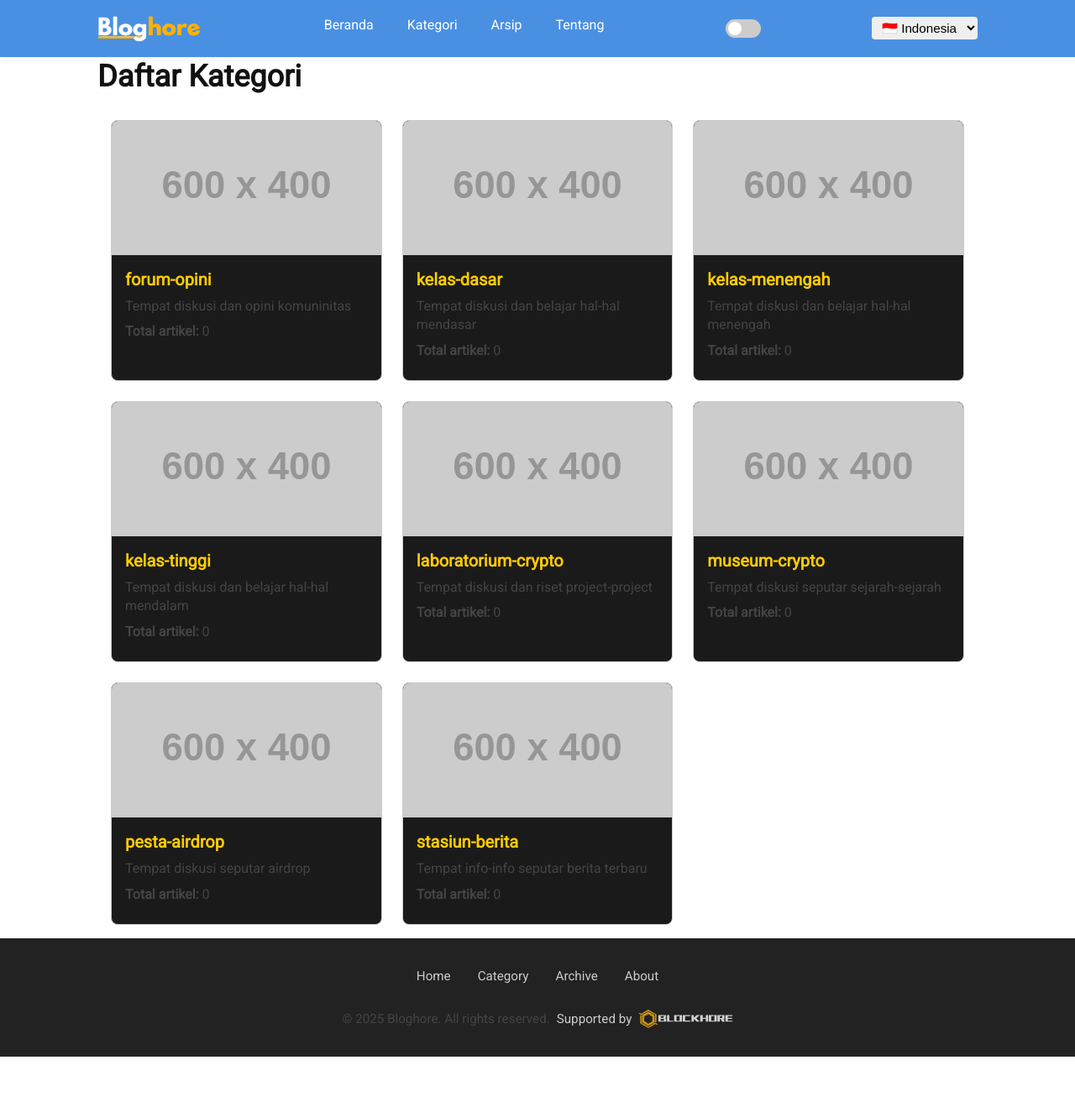
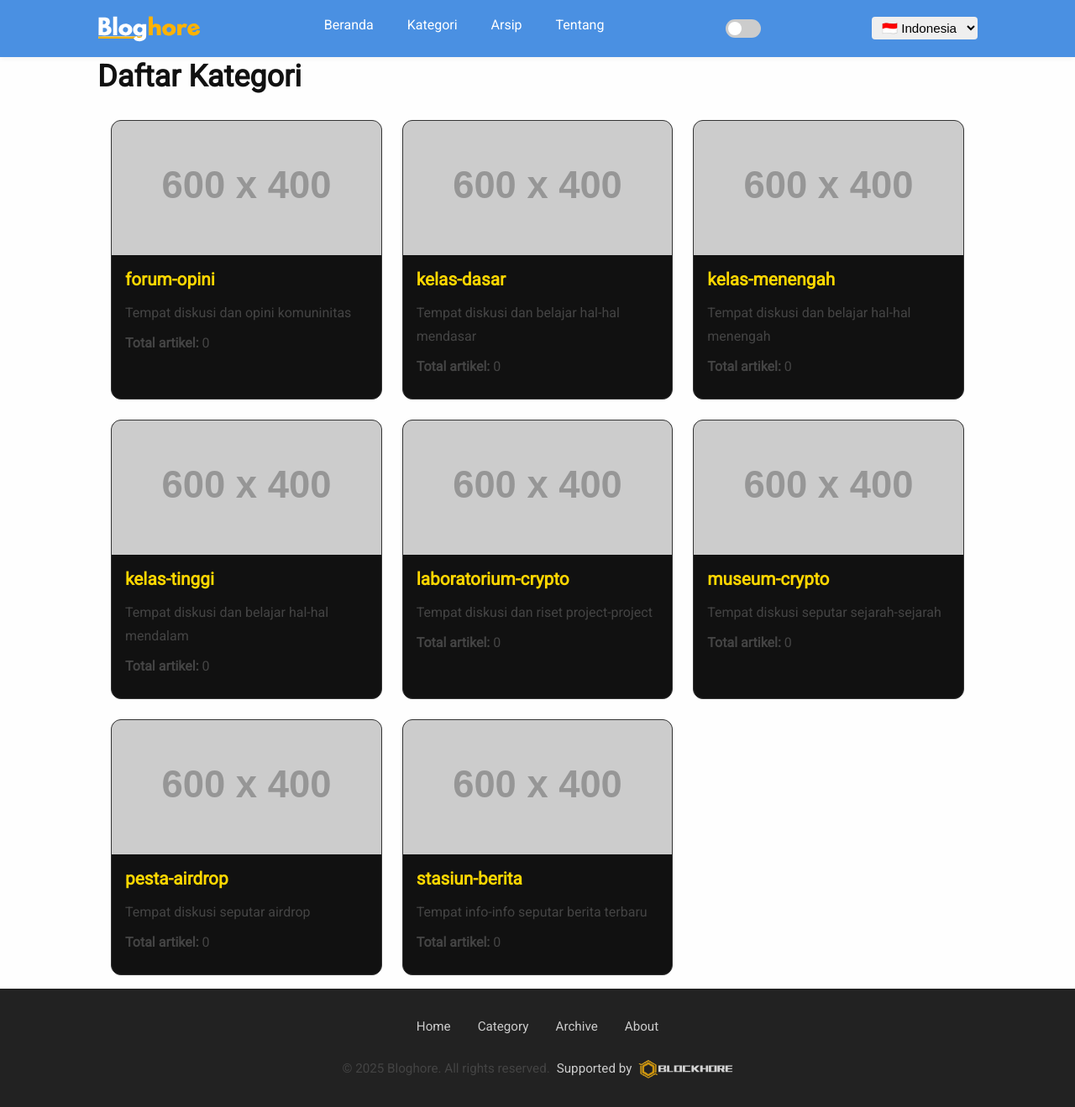
Before and after one commit to Blockhore/bloghore.github.io, a Jekyll site: the page built from _categories/forum-opini.md, in a window 1280 px wide and 1319 px high. Shown: the whole window at 84% size. Built offline with Jekyll 4.4.1, drawn with Linux system fonts in a browser that asks for light colours.

Commit message:
Update _category.scss

```diff
--- a/_sass/_category.scss
+++ b/_sass/_category.scss
@@ -6,44 +6,37 @@
 }
 
 .category-card {
-  border: 1px solid #ccc;
-  border-radius: 8px;
+  display: block;
+  border: 1px solid #333;
+  border-radius: 12px;
   overflow: hidden;
-  background-color: #1a1a1a; // contoh dark bg
+  background-color: #111;
   color: #eee;
+  text-decoration: none; // penting, biar nggak underline semua
+  transition: transform 0.3s ease, box-shadow 0.3s ease;
+
+  &:hover {
+    transform: translateY(-4px);
+    box-shadow: 0 4px 16px rgba(0, 0, 0, 0.5);
+  }
 
   img {
     width: 100%;
     height: 160px;
     object-fit: cover;
-    transition: transform 0.3s ease;
-  }
-
-  &:hover img {
-    transform: scale(1.05);
   }
 
   div {
     padding: 1rem;
 
     h2 {
-      margin: 0 0 0.5rem 0;
-      font-size: 1.25rem;
-      color: #ffcc00;
+      margin-top: 0;
+      font-size: 1.3rem;
+      color: #ffd700;
     }
 
     p {
-      margin: 0 0 0.5rem 0;
-      line-height: 1.4;
-    }
-
-    a {
-      color: #00aaff;
-      text-decoration: underline;
-
-      &:hover {
-        color: #0088cc;
-      }
+      margin-bottom: 0.5rem;
     }
   }
 }
```
